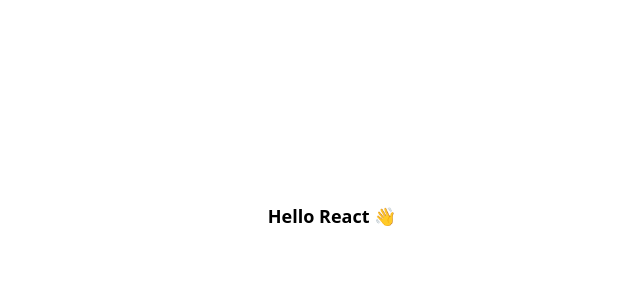
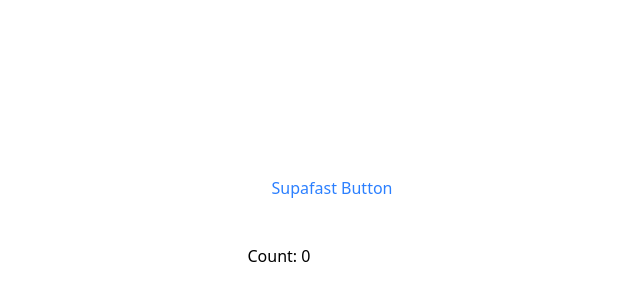
Before and after one commit to yOoMarvin/mem-react-intro, a Next.js app: page / in a window 1280 px wide. Shown: the part 184-484 px from the top of the page, without its empty margins (308-948 px from the left). Built offline with nearby package versions, Linux system fonts and the light colour scheme.

Commit message:
class 02: button component

```diff
--- a/src/app/globals.css
+++ b/src/app/globals.css
@@ -1,17 +1,17 @@
 @import "tailwindcss";
 
 .btn {
-  @apply font-medium px-4 py-3 rounded-lg flex flex-row space-x-1 items-center shadow-md transition duration-400 ease-in-out hover:cursor-pointer focus:outline-none focus:ring-4 focus:ring-offset-2 focus:ring-blue-600;
+  @apply font-medium px-6 py-3 rounded-xl hover:cursor-pointer focus:outline-none focus:ring-4 focus:ring-offset-2 focus:ring-blue-600 transition duration-400 ease-in-out;
 }
 
 .btn--filled {
-  @apply bg-blue-500 text-white hover:bg-blue-600 hover:shadow-sm focus:bg-blue-600 focus:shadow-sm;
+  @apply bg-blue-500 text-white hover:bg-blue-600 shadow-md hover:shadow-sm focus:bg-blue-600 focus:shadow-sm;
 }
 
 .btn--ghost {
-  @apply shadow-none bg-transparent text-blue-500 hover:text-blue-600 focus:text-blue-600 hover:bg-blue-50 focus:bg-blue-50;
+  @apply bg-transparent text-blue-500 hover:bg-blue-50 hover:text-blue-700 focus:bg-blue-50 focus:text-blue-700;
 }
 
 .btn--disabled {
-  @apply bg-gray-200 text-gray-500 cursor-not-allowed hover:cursor-not-allowed shadow-none;
+  @apply bg-gray-200 text-gray-500 cursor-not-allowed hover:cursor-not-allowed;
 }
--- a/src/app/page.js
+++ b/src/app/page.js
@@ -1,10 +1,18 @@
 "use client";
 
+import Button from "@/components/Button";
+import { useState } from "react";
+
 export default function Home() {
+  const [count, setCount] = useState(0);
+
   return (
     <div className="flex flex-col items-center justify-center min-h-screen py-2">
       <main>
-        <h1 className="text-lg font-bold"> Hello React 👋 </h1>
+        <Button type="ghost" disabled={false} onClick={() => setCount(count + 1)}>
+          Supafast Button
+        </Button>
+        <p className="mt-8">Count: {count}</p>
       </main>
     </div>
   );
--- /dev/null
+++ b/src/components/Button.js
@@ -0,0 +1,22 @@
+export default function Button({ children, type, disabled, onClick }) {
+  const getButtonType = (type) => {
+    switch (type) {
+      case "ghost":
+        return "btn--ghost";
+        break;
+      case "filled":
+        return "btn--filled";
+        break;
+      case "disabled":
+        return "btn--disabled";
+        break;
+      default:
+        return "";
+    }
+  };
+  return (
+    <button className={`btn ${getButtonType(type)}`} disabled={disabled} onClick={onClick}>
+      {children}
+    </button>
+  );
+}
```
